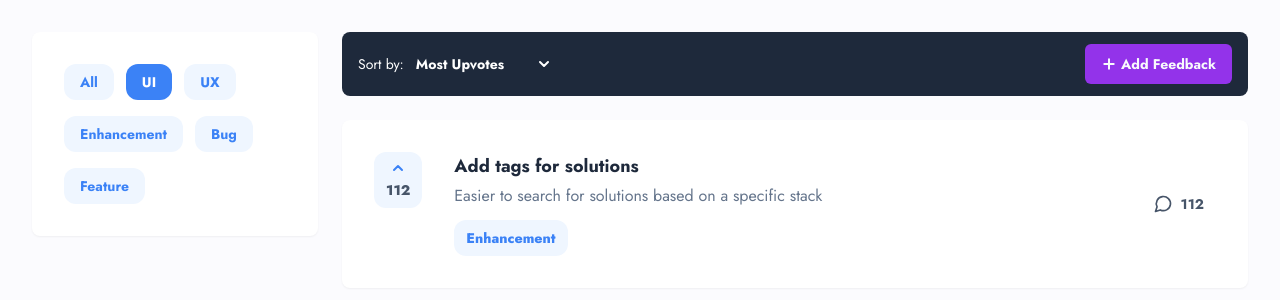
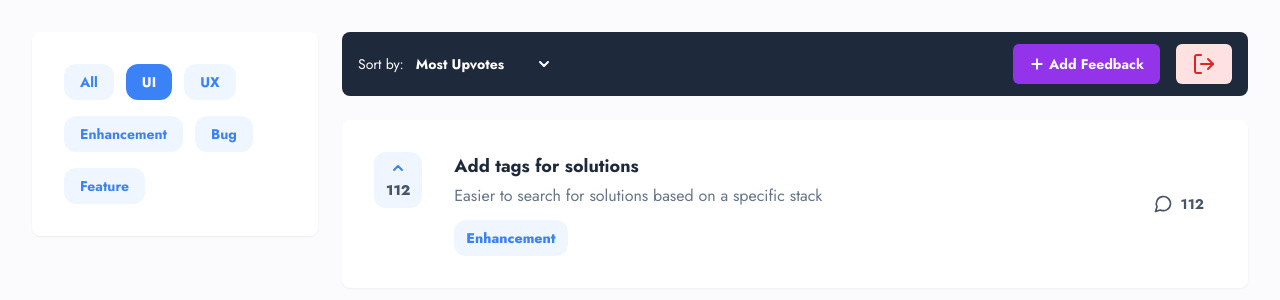
Before and after one commit to shaqeebakhtar/product-feedback-app, a Next.js app: page /feedbacks in a window 1280 px wide. Shown: the top 300 px of the page. Built offline with nearby package versions, Linux system fonts and the light colour scheme; no server answers; sample sign-in values are in the browser's storage.

Commit message:
added logout functionality

```diff
--- a/src/app/(auth)/login/page.tsx
+++ b/src/app/(auth)/login/page.tsx
@@ -57,7 +57,7 @@ const Login = () => {
                   <FormLabel>Email</FormLabel>
                   <FormControl>
                     <Input
-                      type="email"
+                      type="text"
                       placeholder="example@domain.com"
                       {...field}
                     />
--- a/src/app/feedbacks/page.tsx
+++ b/src/app/feedbacks/page.tsx
@@ -1,10 +1,17 @@
-import Comments from "@/components/comments";
 import Feedback from "@/components/feedback";
 import Filter from "@/components/filter";
 import Header from "@/components/header";
-import PostComment from "@/components/post-comment";
+import { redirect } from "next/navigation";
+import { authOptions } from "../api/auth/[...nextauth]/route";
+import { getServerSession } from "next-auth";
 
-const Feedbacks = () => {
+const Feedbacks = async () => {
+  const session = await getServerSession(authOptions);
+
+  if (!session) {
+    redirect("/login");
+  }
+
   return (
     <div className="container mx-auto py-8">
       <div className="grid grid-cols-4 gap-6">
--- a/src/components/header.tsx
+++ b/src/components/header.tsx
@@ -1,14 +1,14 @@
 import { Plus } from "lucide-react";
+import Logout from "./logout";
 import { Button } from "./ui/button";
+import { Label } from "./ui/label";
 import {
   Select,
   SelectContent,
-  SelectGroup,
   SelectItem,
   SelectTrigger,
   SelectValue,
 } from "./ui/select";
-import { Label } from "./ui/label";
 
 const Header = () => {
   return (
@@ -53,10 +53,13 @@ const Header = () => {
             </SelectContent>
           </Select>
         </div>
-        <Button className="bg-purple-600 hover:bg-purple-700 font-bold flex gap-1">
-          <Plus size={16} strokeWidth={3} />
-          Add Feedback
-        </Button>
+        <div className="flex space-x-4">
+          <Button className="bg-purple-600 hover:bg-purple-700 font-bold flex gap-1">
+            <Plus size={16} strokeWidth={3} />
+            Add Feedback
+          </Button>
+          <Logout />
+        </div>
       </div>
     </header>
   );
--- /dev/null
+++ b/src/components/logout.tsx
@@ -0,0 +1,18 @@
+"use client";
+
+import { signOut } from "next-auth/react";
+import { Button } from "./ui/button";
+import { LogOut } from "lucide-react";
+
+const Logout = () => {
+  return (
+    <Button
+      className="bg-red-100 text-red-600 hover:bg-red-200"
+      onClick={() => signOut()}
+    >
+      <LogOut />
+    </Button>
+  );
+};
+
+export default Logout;
```
